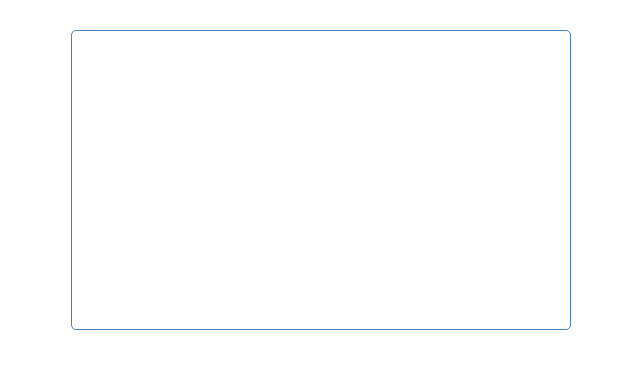
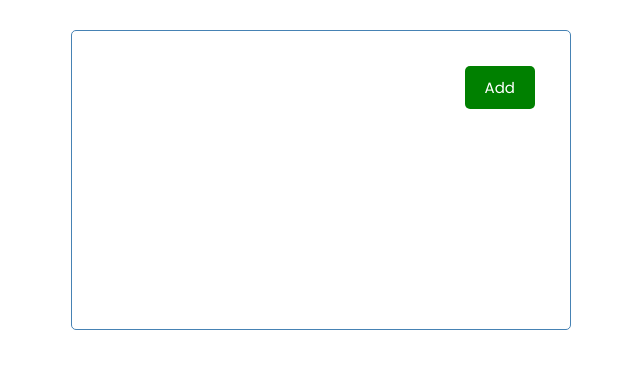
Before and after one commit to charlottepak/react-task-tracker, a React (Create React App) app: page / in a window 1280 px wide. Shown: the top 368 px of the page, without its empty margins (319-959 px from the left). Built offline with nearby package versions, Linux system fonts and the light colour scheme.

Commit message:
complete button

```diff
--- /dev/null
+++ b/src/components/Button.js
@@ -0,0 +1,25 @@
+import PropTypes from 'prop-types'
+
+const Button = ({ color, text, onClick }) => {
+    return (
+    <button
+    onClick={onClick}
+    style={{ backgroundColor: color }}
+    className='btn'
+    >
+        {text}
+    </button>
+    )
+}
+
+Button.defaultProps = {
+    color: 'steelblue'
+}
+
+Button.propTypes = {
+    text: PropTypes.string,
+    color: PropTypes.string,
+    onClick: PropTypes.func,
+}
+
+export default Button
--- a/src/components/Header.js
+++ b/src/components/Header.js
@@ -1,9 +1,16 @@
 import PropTypes from 'prop-types'
+import Button from './Button'
 
 const Header = ({ title }) => {
+    const onClick = () => {
+        console.log('Click')
+    }
+
     return (
-        <header>
+        <header className='header'>
             <h1>{title}</h1>
+            <Button color='green' text='Add' onClick=
+            {onClick} />
         </header>
     )
 }
```
Also changed, not shown: src/index.js (line endings or trailing spaces), 1 other file (tests, documents, lock files or other folders).
